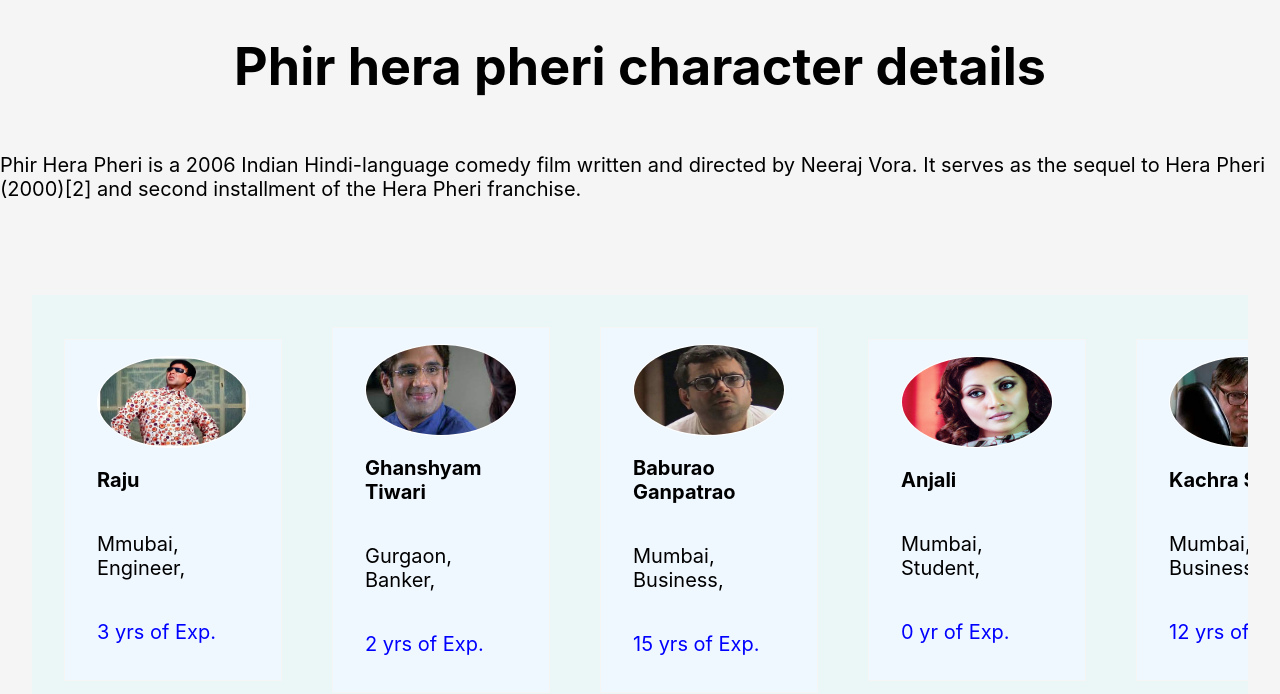
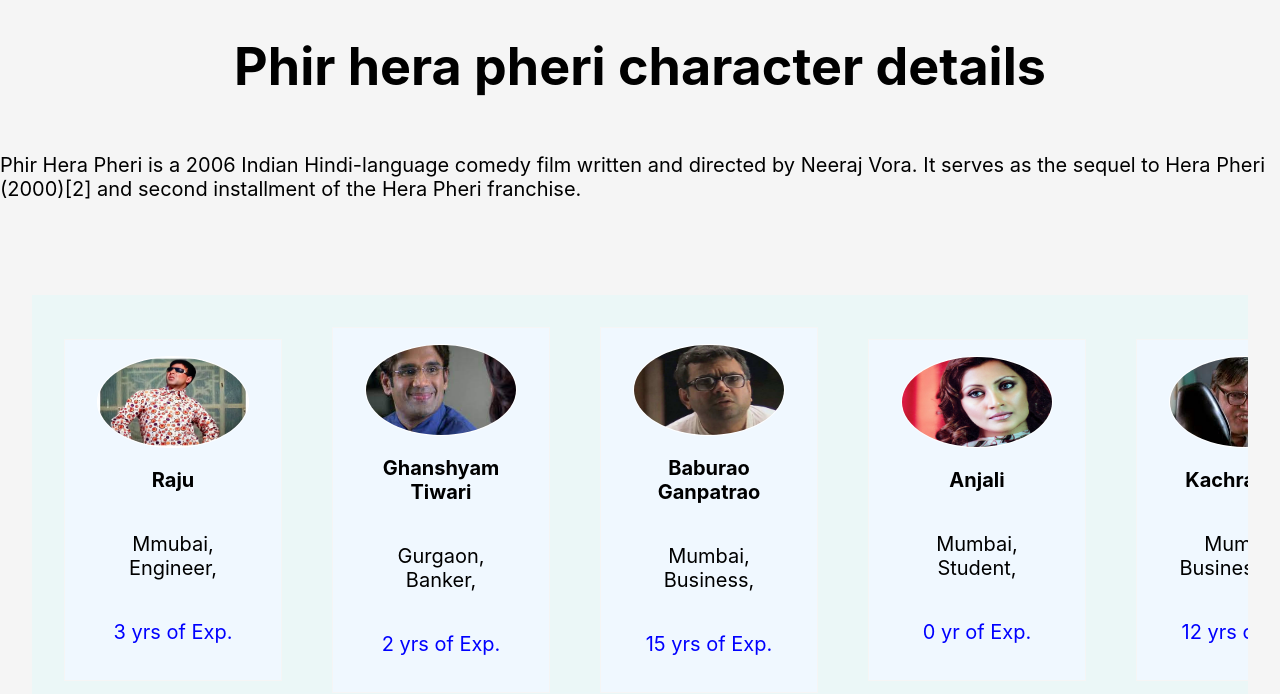
Before and after one commit to Imrumi-1111/react-js-assignment, a React (Create React App) app: page / in a window 1280 px wide. Shown: the top 694 px of the page. Built offline with nearby package versions, Linux system fonts and the light colour scheme.

Commit message:
pushed again

```diff
--- a/src/App.css
+++ b/src/App.css
@@ -1,6 +1,5 @@
-/* .App {
-  text-align: center;
-} */
+/* /* .App {
+  text-align: center; */
 
 .App-logo {
   height: 40vmin;
--- a/src/components/atom/card.module.css
+++ b/src/components/atom/card.module.css
@@ -6,6 +6,7 @@
     padding: 1rem 2rem ;
     font-size: 15px;
     background-color: aliceblue;
+    text-align: center;
 }
 
 
```
